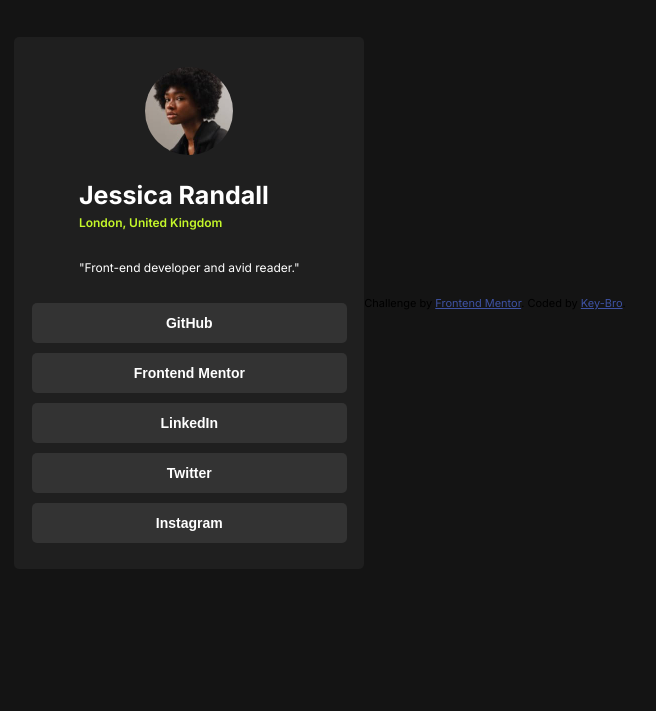
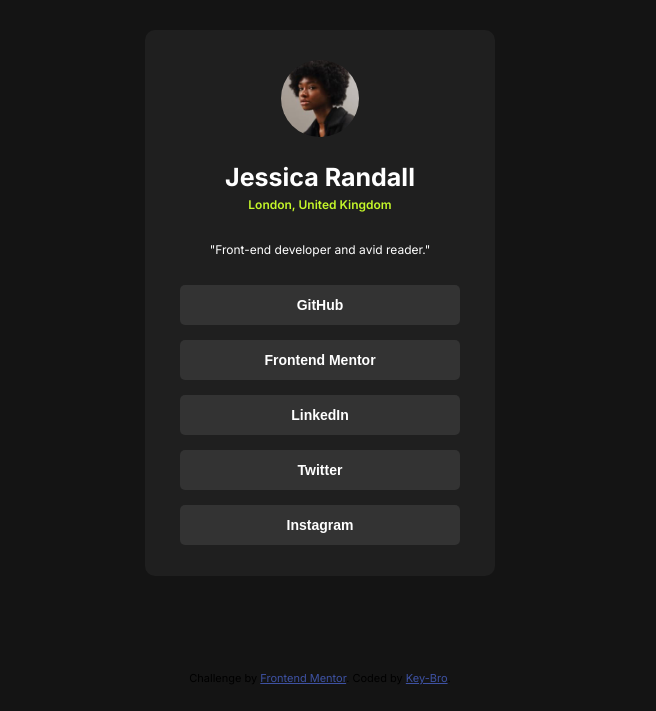
Before and after one commit to Key-Bro/social-links-profile-main, a plain HTML site: page index.html in a window 1280 px wide. Shown: the part 105-816 px from the top of the page, without its empty margins (320-976 px from the left). Drawn offline with Linux system fonts and the light colour scheme.

Commit message:
Centre the text and improve the size and space between buttons

```diff
--- a/style.css
+++ b/style.css
@@ -25,7 +25,7 @@ body {
     max-width: 350px;
     width: 90%;
     height: auto;
-    border-radius: 5px;
+    border-radius: 10px;
     justify-content: center;
     align-items: center;
 }
@@ -33,7 +33,7 @@ body {
 .profil-picture {
     display: block;
     border-radius: 50%;
-    width: 40%;
+    width: 35%;
     margin-left: auto;
     margin-right: auto;
     margin-top: 30px;
@@ -42,6 +42,7 @@ body {
 .text {
     color: var(--White);
     font-size: 12px;
+    text-align: center;
 }
 
 #name {
@@ -73,10 +74,10 @@ body {
     background-color: var(--Gray700);
     color: var(--White);
     border-radius: 5px;
-    width: 90%;
+    width: 80%;
     height: 40px;
     border: none;
-    margin-bottom: 10px;
+    margin-bottom: 15px;
     font-weight: 600;
 }
 
@@ -84,3 +85,10 @@ body {
     color: black;
     background-color: var(--Green);
 }
+
+.attribution {
+    position: fixed;
+    bottom: 0;
+    font-size: 15px;
+    padding: 10px;
+}
```
